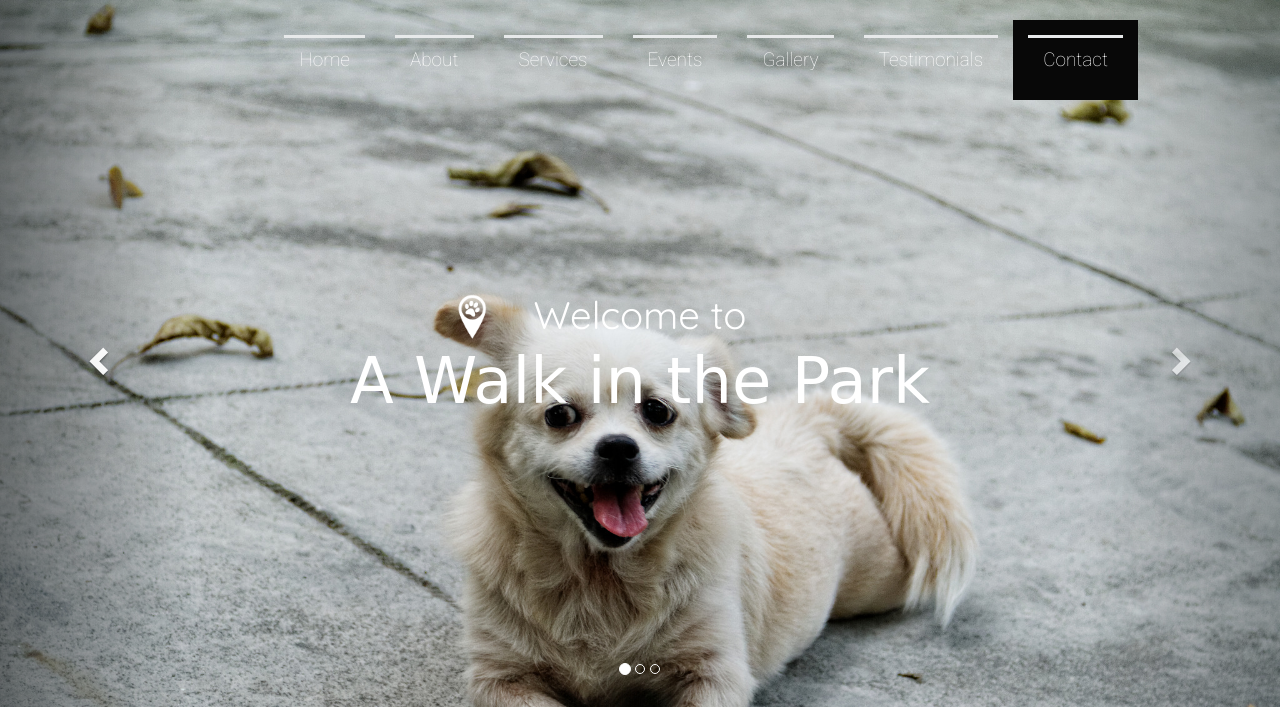
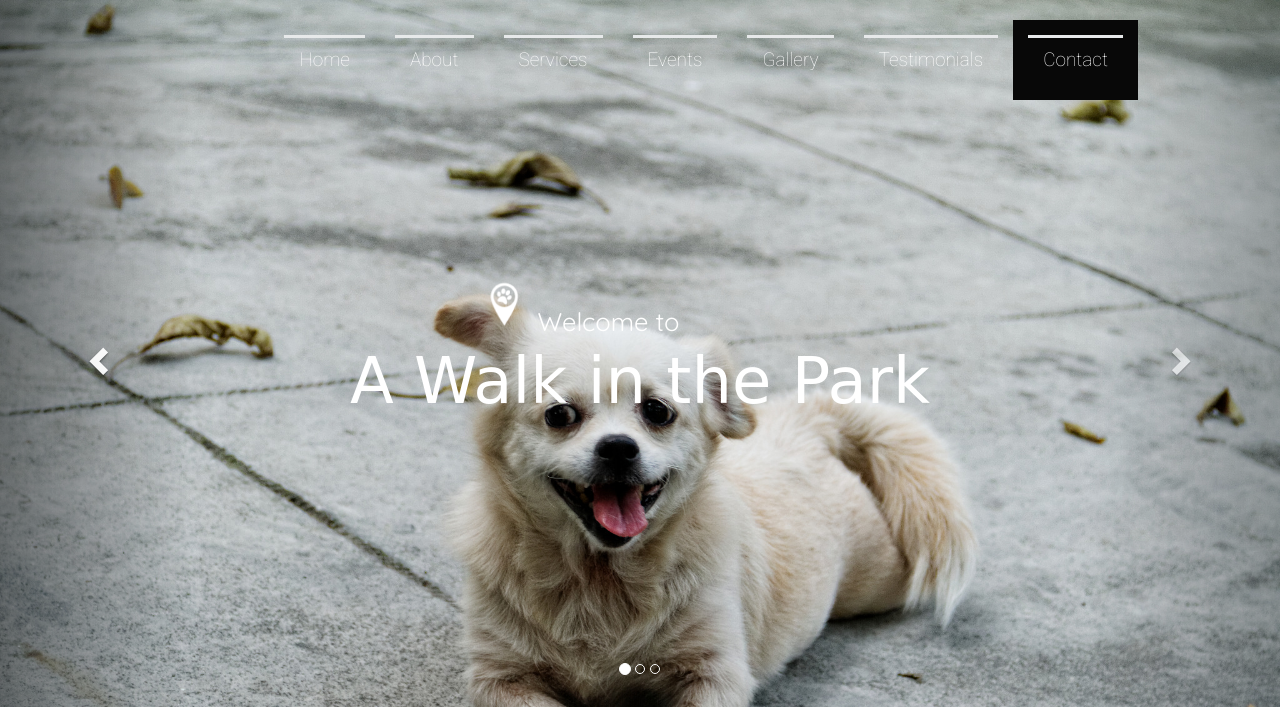
Before and after one commit to aduuub/2016-Hackfest-Dog-Park-Finder, a website: page public/index.html in a window 1280 px wide. Shown: the top 707 px of the page. Drawn offline with nearby package versions, Linux system fonts and the light colour scheme; some packages are replaced by stand-ins of ours; a web font is replaced by a local one.

Commit message:
More welcome page stuff

```diff
--- a/public/css/style.css
+++ b/public/css/style.css
@@ -78,12 +78,13 @@ body {
 	z-index: 100;
 	display: block;
 	position: absolute;;
-	margin-top: 23%;
-	text-align: center;
+	margin-top: 24%;
+	/*text-align: center;*/
 	vertical-align: middle;
 	color: white;
 	font-family: 'Quicksand', cursive;
-	font-size: 3vw;
+	font-size: 2vw;
+	margin-left: 42%;
 }
 #myCarousel .carousel-inner .location{
 	width: 3.5%;
@@ -91,10 +92,10 @@ body {
 	z-index: 100;
 	display: block;
 	position: absolute;;
-	margin-top: 23%;
+	margin-top: 22%;
 	text-align: center;
 	vertical-align: middle;
-	margin-left: 35%;
+	margin-left: 37.5%;
 }
 
 
```
